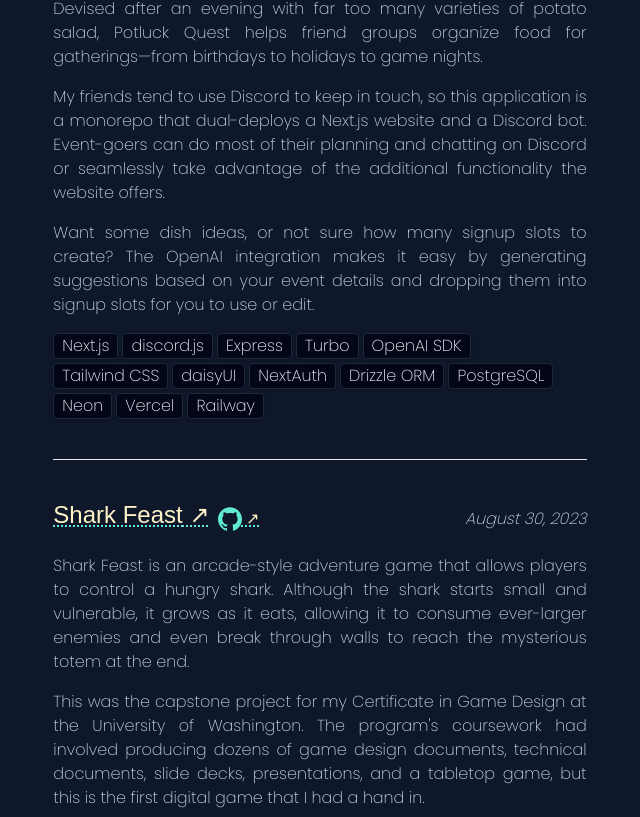
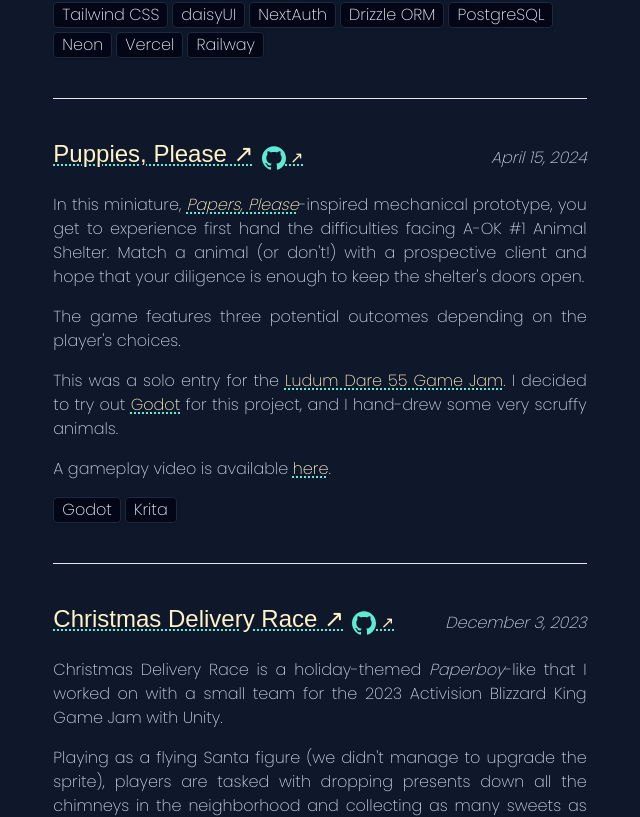
Before and after one commit to CharmedSatyr/personal-website, a Next.js app: page /projects in a window 1280 px wide. Shown: the part 614-1431 px from the top of the page, without its empty margins (320-960 px from the left). Built offline with nearby package versions, Linux system fonts and the light colour scheme; a web font is replaced by a local one.

Commit message:
Fix link styling in projects, and add puppies please

```diff
--- a/app/projects/projects-list.tsx
+++ b/app/projects/projects-list.tsx
@@ -46,11 +46,11 @@ const ProjectsList = async () => {
 				{projects
 					.sort((a, b) => {
 						const first =
-							a.meta.date === "In Progress"
+							a.meta.date === "In Development"
 								? new Date()
 								: new Date(a.meta.date);
 						const second =
-							b.meta.date === "In Progress"
+							b.meta.date === "In Development"
 								? new Date()
 								: new Date(b.meta.date);
 
@@ -67,7 +67,7 @@ const ProjectsList = async () => {
 					.map((project) => (
 						<li key={project.slug}>
 							<div className="mb-4 flex flex-wrap items-center justify-between">
-								<div className="flex items-center justify-center gap-2">
+								<div className="flex items-center gap-2">
 									<h3 className="title text-bold inline">
 										<Link href={project.meta.url}>{project.meta.title}</Link>
 									</h3>
@@ -78,7 +78,7 @@ const ProjectsList = async () => {
 
 								<time className="inline italic">{project.meta.date}</time>
 							</div>
-							<div>
+							<div className="prose-a:hyperlink">
 								<MDXRemote source={project.content} />
 							</div>
 							<div className="flex flex-wrap gap-1">
--- a/css/tailwind.css
+++ b/css/tailwind.css
@@ -67,17 +67,17 @@
 	@apply text-primary-800 dark:text-dark-primary-200;
 }
 
+@utility hyperlink {
+	@apply text-secondary decoration-accent dark:text-dark-secondary dark:decoration-dark-accent underline decoration-dotted decoration-2 underline-offset-2 hover:font-semibold hover:decoration-solid dark:hover:font-medium;
+}
+
+@utility title {
+	@apply highlighted text-left font-serif leading-tight;
+}
+
 @layer components {
-	.hyperlink {
-		@apply text-secondary decoration-accent dark:text-dark-secondary dark:decoration-dark-accent underline decoration-dotted decoration-2 underline-offset-2 hover:font-semibold hover:decoration-solid dark:hover:font-medium;
-	}
-
 	.hyperlink.external {
 		@apply after:content-['_↗︎'];
-	}
-
-	.title {
-		@apply highlighted text-left font-serif leading-tight;
 	}
 
 	h1.title {
--- /dev/null
+++ b/data/projects/puppies-please.mdx
@@ -0,0 +1,22 @@
+---
+date: April 15, 2024
+repo: https://github.com/CharmedSatyr/puppies-please
+tags: [Godot, Krita]
+title: Puppies, Please
+url: https://charmedsatyr.itch.io/puppies-please
+---
+
+In this miniature,
+_[Papers, Please](https://en.wikipedia.org/wiki/Papers,_Please)_-inspired
+mechanical prototype, you get to experience first hand the difficulties facing
+A-OK #1 Animal Shelter. Match a animal (or don't!) with a prospective client and
+hope that your diligence is enough to keep the shelter's doors open.
+
+The game features three potential outcomes depending on the player's choices.
+
+This was a solo entry for the
+[Ludum Dare 55 Game Jam](https://ldjam.com/events/ludum-dare/55/puppies-please).
+I decided to try out [Godot](https://godotengine.org/) for this project, and I
+hand-drew some very scruffy animals.
+
+A gameplay video is available [here](https://youtu.be/UlGzKydTFtQ).
--- a/data/projects/shark-feast.mdx
+++ b/data/projects/shark-feast.mdx
@@ -11,10 +11,11 @@ hungry shark. Although the shark starts small and vulnerable, it grows as it
 eats, allowing it to consume ever-larger enemies and even break through walls to
 reach the mysterious totem at the end.
 
-This was the capstone project for my Certificate in Game Design at the
-University of Washington. The program's coursework had involved producing dozens
-of game design documents, technical documents, slide decks, presentations, and a
-tabletop game, but this is the first digital game that I had a hand in.
+This was the capstone project for my
+[Certificate in Game Design at the University of Washington](https://www.pce.uw.edu/certificates/game-design).
+The program's coursework involved producing dozens of game design documents,
+technical documents, slide decks, presentations, and a tabletop game, but this
+is the first digital game I programmed.
 
 I served as the Studio Lead for our team of four, The Dimension Doors, primarily
 because I was the only member with previous software development experience.
```
Also changed, not shown: 1 other file (tests, documents, lock files or other folders).
